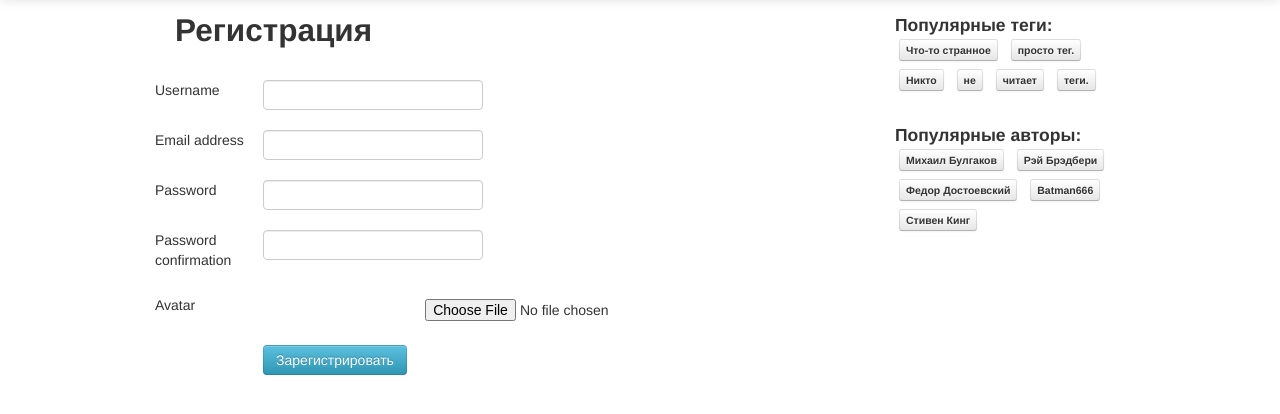
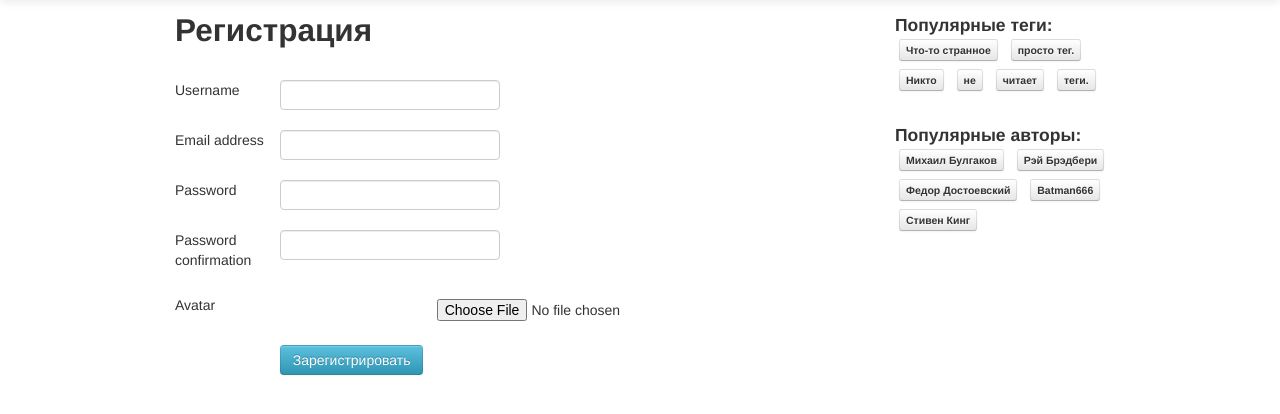
Before and after one commit to iHelos/ask_ermakov, a Django app: page /signup in a window 1280 px wide. Shown: the part 41-455 px from the top of the page. Run offline with Django 3.2, Linux system fonts and the light colour scheme; some libraries are stand-ins or nearby versions.

Commit message:
in login/signup/ask margin corrected

```diff
--- a/ask_ermakov/settings.py
+++ b/ask_ermakov/settings.py
@@ -60,7 +60,7 @@ WSGI_APPLICATION = 'ask_ermakov.wsgi.application'
 DATABASES = {
     'default': {
         'ENGINE':'django.db.backends.mysql',
-        'NAME':'ask_ermak',
+        'NAME':'ask_ermak_v2',
         'USER':'ermak',
         'PASSWORD':'psw'
     }
--- a/ask_ermakov/views.py
+++ b/ask_ermakov/views.py
@@ -93,6 +93,8 @@ def question(request):
         cur_question = Question.objects.get(id=id)
     except Question.DoesNotExist:
         raise Http404('no such question')
+    except:
+        raise Http404('bad request')
     answer_list = Answer.objects.filter(question_id=id)
     if request.method == 'POST':
         form = AnswerForm(request.POST, user=request.user, question=cur_question)
--- a/templates/ask.html
+++ b/templates/ask.html
@@ -6,7 +6,7 @@
 <form method="POST" action="/ask">
 	{% csrf_token %}
 {% for field in form %}
-	<div class="row">
+	<div class="row-fluid">
 		<div class="span2">
 			<label style="width: 100%" for="{{ field.id_for_label }}">{{ field.label }}</label>
 		</div>
@@ -26,7 +26,7 @@
 		</div>
 	</div>
 	{% if field.errors %}
-		<div class="row">
+		<div class="row-fluid">
 			<div class="span2 offset2 alert alert-error">
 				{{field.errors}}
 			</div>
@@ -34,7 +34,7 @@
 	{% endif %}
 
 {% endfor %}
-	<div class="row">
+	<div class="row-fluid">
 		<div class="span5 offset2">
 				<input type="hidden" name="next" value="{{ next }}"/>
 				<button type="submit" class="btn btn-info">Задать вопрос</button>
--- a/templates/profile.html
+++ b/templates/profile.html
@@ -5,7 +5,7 @@
 <form  action="" method="post" enctype="multipart/form-data">
 {% csrf_token %}
 	{% for field in user_form %}
-	<div class="row">
+	<div class="row-fluid">
 		<div class="span2">
 			<label for="{{ field.id_for_label }}">{{ field.label }}</label>
 		</div>
--- a/templates/user/signup.html
+++ b/templates/user/signup.html
@@ -6,7 +6,7 @@
 <form method="post" action="/signup" class="form-horizontal" enctype="multipart/form-data">
 	{% csrf_token %}
 	{% for field in form %}
-	<div class="row">
+	<div class="row-fluid">
 		<div class="span2">
 			<label for="{{ field.id_for_label }}">{{ field.label }}</label>
 		</div>
@@ -23,7 +23,7 @@
 	<br>
 
 	{% if field.errors %}
-		<div class="row">
+		<div class="row-fluid">
 			<div class="span5 offset2 alert alert-error">
 				{{field.errors}}
 			</div>
@@ -32,7 +32,7 @@
 
 	{% endfor %}
 
-	<div class="row">
+	<div class="row-fluid">
 		<div class="span5">
 			<p>Avatar</p>
 		</div>
@@ -44,7 +44,7 @@
 
 
 	<br>
-	<div class="row">
+	<div class="row-fluid">
 		<div class="span5 offset2">
 			<input type="hidden" name="next" value="{{ next }}"/>
 			<button type="submit" class="btn btn-info">Зарегистрировать</button>
```
Also changed, not shown: templates/user/login.html (+4 -4 lines).
